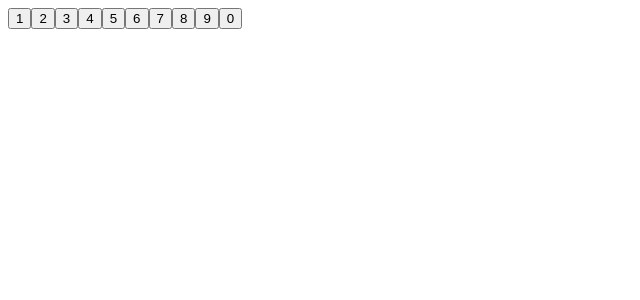
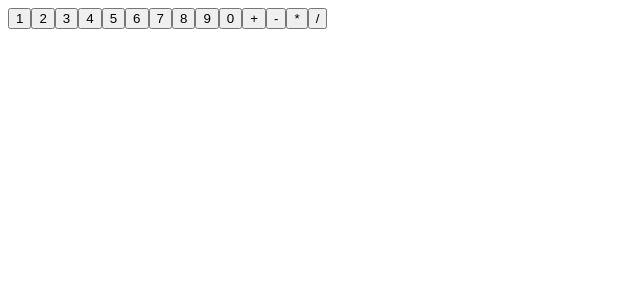
Before and after one commit to jatanassian/Angular_Calculator, an Angular app: page / in a window 1280 px wide. Shown: the top 300 px of the page, without its empty margins (0-640 px from the left). Built offline with nearby package versions, Linux system fonts and the light colour scheme.

Commit message:
implement the operator component and make him be a button that takes the value of what is being passed to it

```diff
--- a/src/app/components/calculator/calculator.component.html
+++ b/src/app/components/calculator/calculator.component.html
@@ -8,3 +8,7 @@
 <app-number value=8></app-number>
 <app-number value=9></app-number>
 <app-number value=0></app-number>
+<app-operator value='+'></app-operator>
+<app-operator value='-'></app-operator>
+<app-operator value='*'></app-operator>
+<app-operator value='/'></app-operator>
--- a/src/app/components/operator/operator.component.html
+++ b/src/app/components/operator/operator.component.html
@@ -1 +1 @@
-<p>operator works!</p>
+<button type="button" value={{value}}>{{value}}</button>
--- a/src/app/components/operator/operator.component.ts
+++ b/src/app/components/operator/operator.component.ts
@@ -1,4 +1,4 @@
-import { Component, OnInit } from '@angular/core';
+import { Component, OnInit, Input } from '@angular/core';
 
 @Component({
   selector: 'app-operator',
@@ -6,6 +6,7 @@ import { Component, OnInit } from '@angular/core';
   styleUrls: ['./operator.component.css']
 })
 export class OperatorComponent implements OnInit {
+  @Input() value: any;
 
   constructor() { }
 
```
